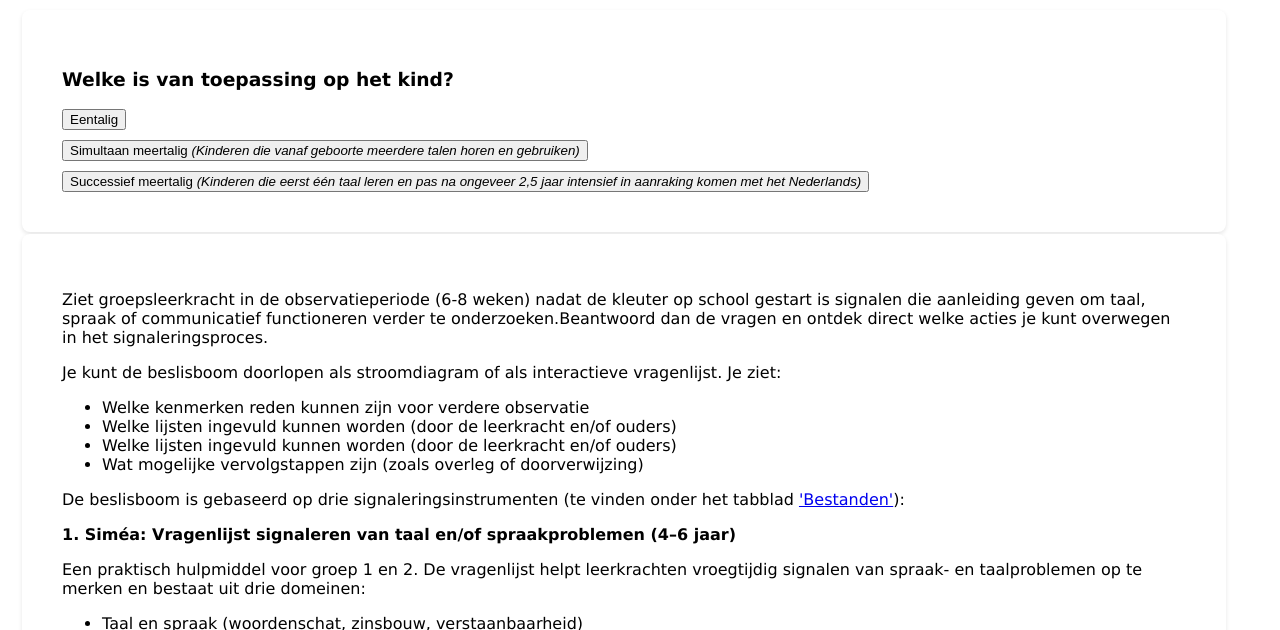
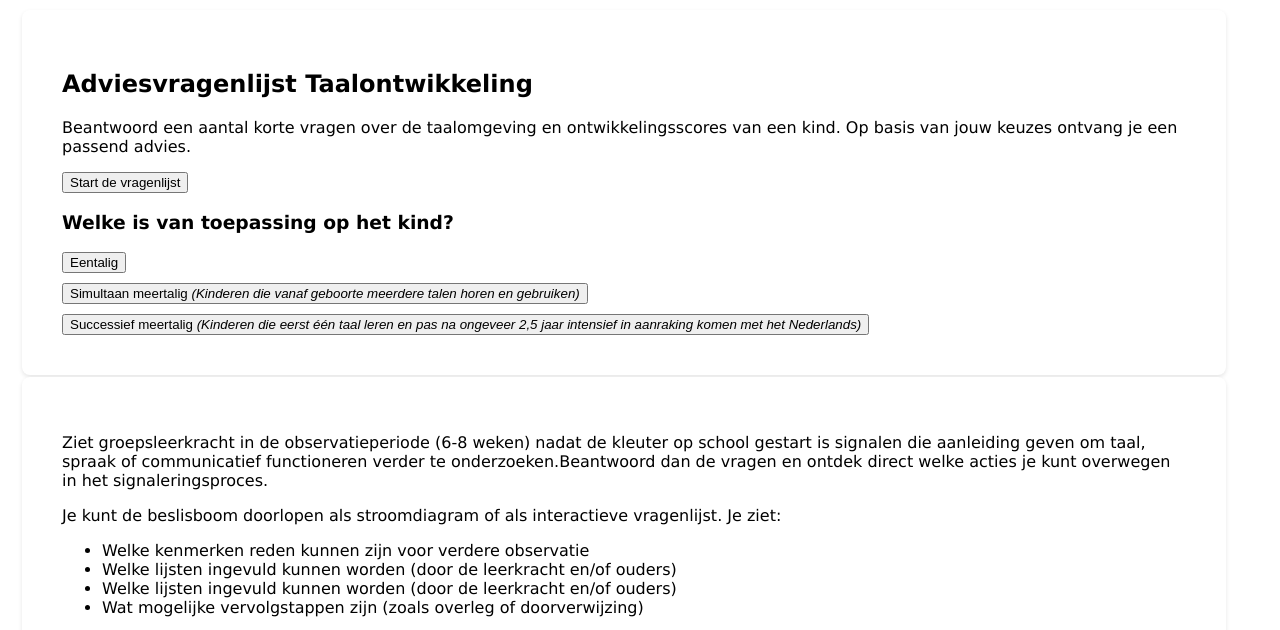
Before and after one commit to Lenka-vw/TOS-signalering, a plain HTML site: page index.html in a window 1280 px wide. Shown: the part 156-786 px from the top of the page. Drawn offline with Linux system fonts and the light colour scheme.

Commit message:
Update index.html

```diff
--- a/index.html
+++ b/index.html
@@ -19,7 +19,11 @@
     #taalAdviesContainer button { margin-top: 10px; display: block; blockcolor: 2F9287; }
     #taalAdviesContainer .nav-buttons { margin-top: 20px; }
   </style>
-
+<div id="startScreen" class="step active">
+  <h2>Adviesvragenlijst Taalontwikkeling</h2>
+  <p>Beantwoord een aantal korte vragen over de taalomgeving en ontwikkelingsscores van een kind. Op basis van jouw keuzes ontvang je een passend advies.</p>
+  <button onclick="startVragenlijst()">Start de vragenlijst</button>
+</div>
   <!-- Stap 1 -->
   <div id="step1" class="step active">
     <h3>Welke is van toepassing op het kind?</h3>
@@ -82,7 +86,10 @@
     let sim = 0;
     let leeftijd = "";
     let elsScore = "";
-
+function startVragenlijst() {
+  document.getElementById("startScreen").classList.remove("active");
+  document.getElementById("step1").classList.add("active");
+}
     function next(choice) {
       taal = choice;
       showStep('step2');
```
